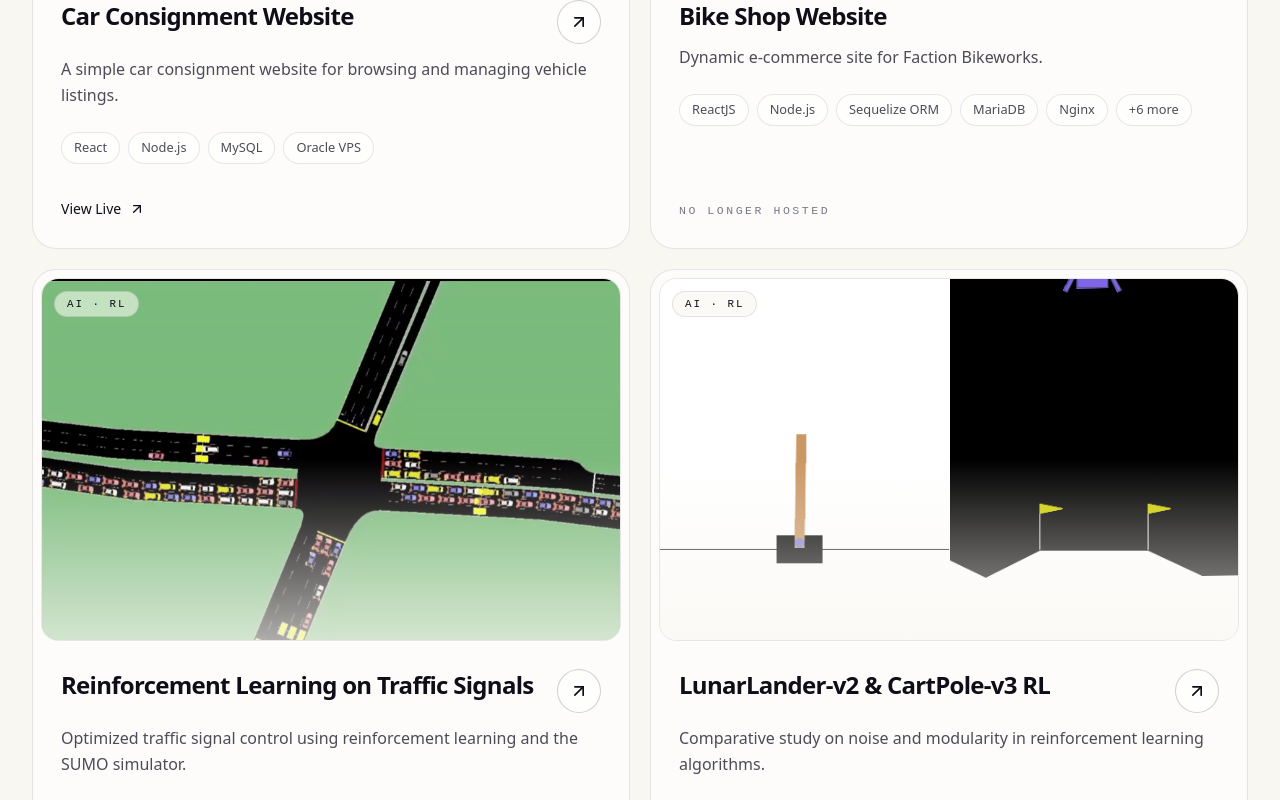
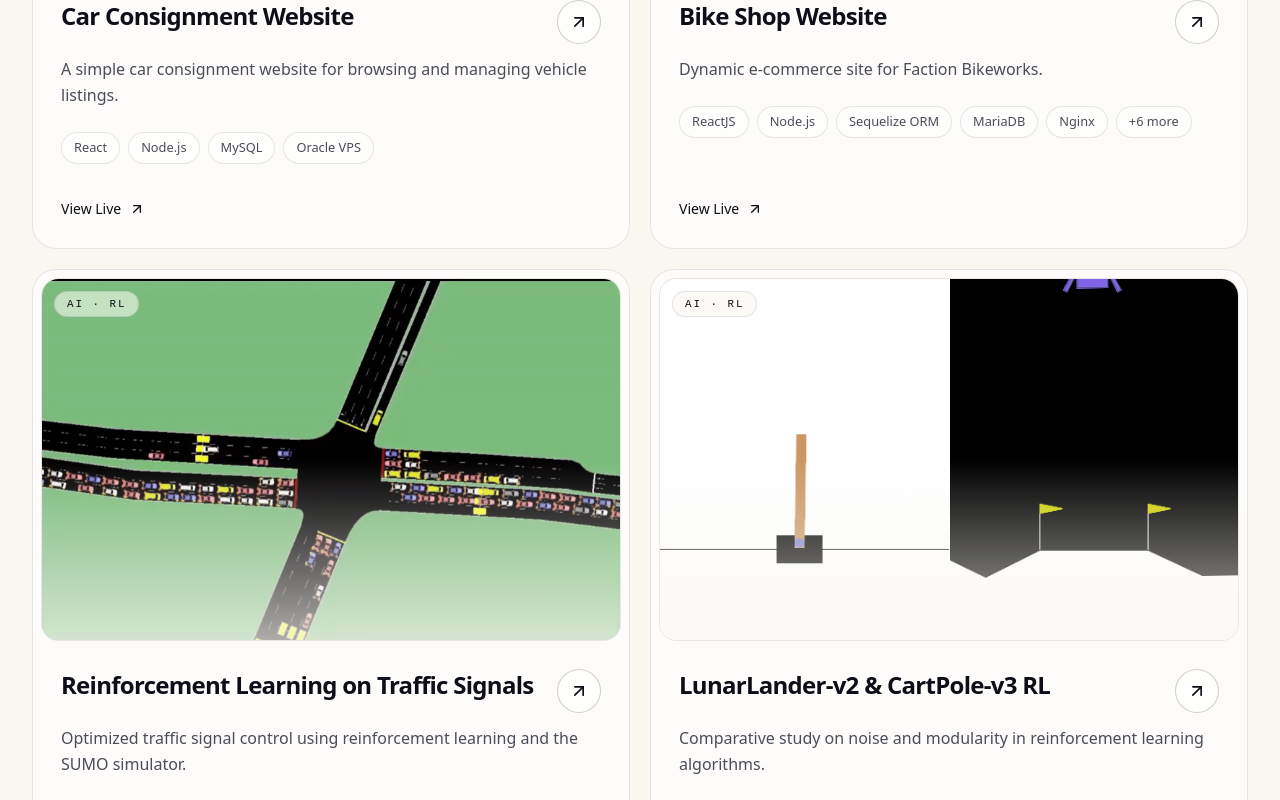
Before and after one commit to JunKit2003/PortfolioWebsite, a React (Vite) app in the folder frontend/: page / in a window 1280 px wide. Shown: the part 4187-4987 px from the top of the page. Built offline with nearby package versions, Linux system fonts and the light colour scheme; no server answers.

Commit message:
Update the bike shop portfolio listing (#6)

```diff
--- a/frontend/src/data/portfolio.ts
+++ b/frontend/src/data/portfolio.ts
@@ -177,7 +177,8 @@ export const projects: Project[] = [
     ],
     images: [{ src: "/faction.png", alt: "Faction Bikeworks storefront" }],
     category: "web",
-    note: "No longer hosted",
+    href: "https://bikeshop.junkit.my",
+    linkLabel: "View Live",
   },
   {
     name: "Reinforcement Learning on Traffic Signals",
```
Also changed, not shown: frontend/public/faction.png.
